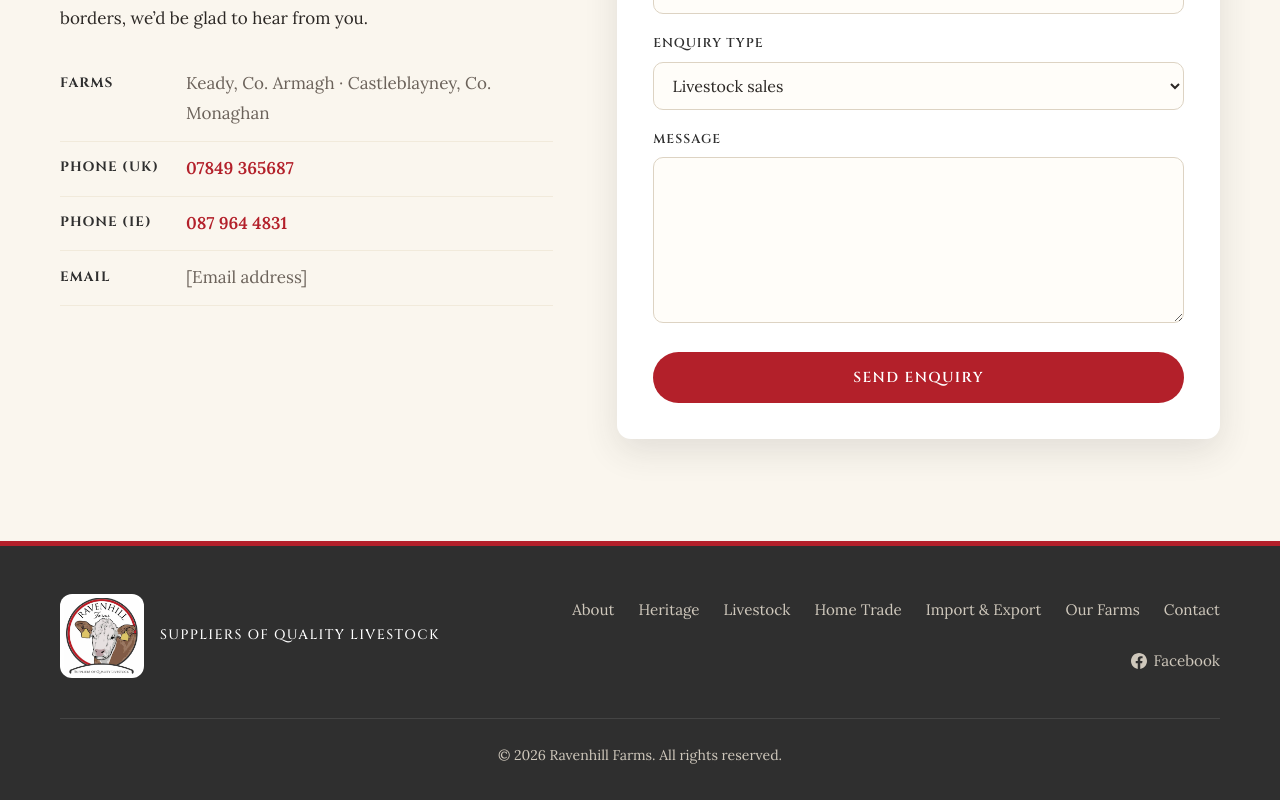
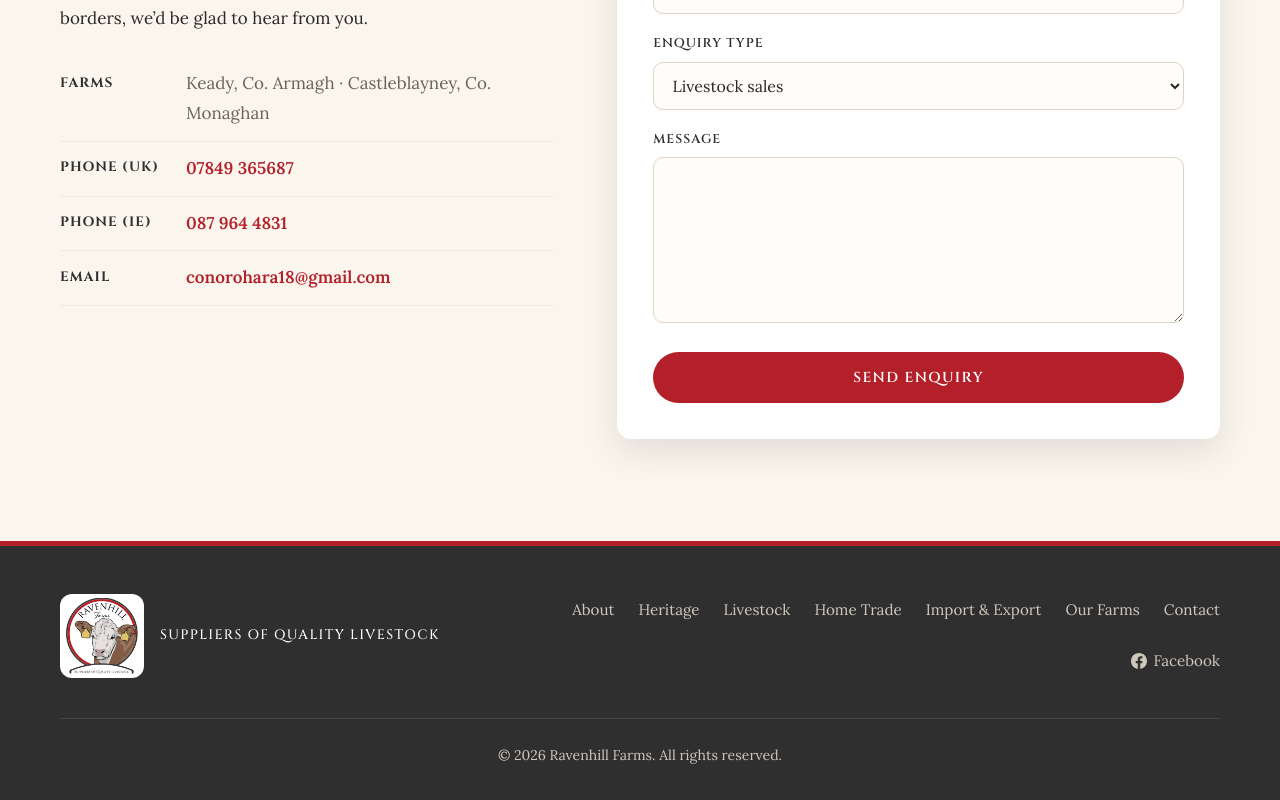
Before and after one commit to peterc8191/ravenhill-farms, a React (Vite) app: page / in a window 1280 px wide. Shown: the part 7430-8230 px from the top of the page. Built offline with nearby package versions, Linux system fonts and the light colour scheme.

Commit message:
Add contact email address
Co-Authored-By: Claude Opus 5.5 <noreply@anthropic.com>

```diff
--- a/src/data.jsx
+++ b/src/data.jsx
@@ -97,10 +97,9 @@ export const homeTrade = [
   { title: "Delivered with Care", text: "Transport arranged to your farm, handled with high welfare standards." },
 ];
 
-// TODO: replace the email placeholder with a real address
 export const contactDetails = [
   { label: "Farms", value: "Keady, Co. Armagh · Castleblayney, Co. Monaghan" },
   { label: "Phone (UK)", value: phones.uk.display, href: phones.uk.href },
   { label: "Phone (IE)", value: phones.ie.display, href: phones.ie.href },
-  { label: "Email", value: "[Email address]" },
+  { label: "Email", value: "conorohara18@gmail.com", href: "mailto:conorohara18@gmail.com" },
 ];
```
